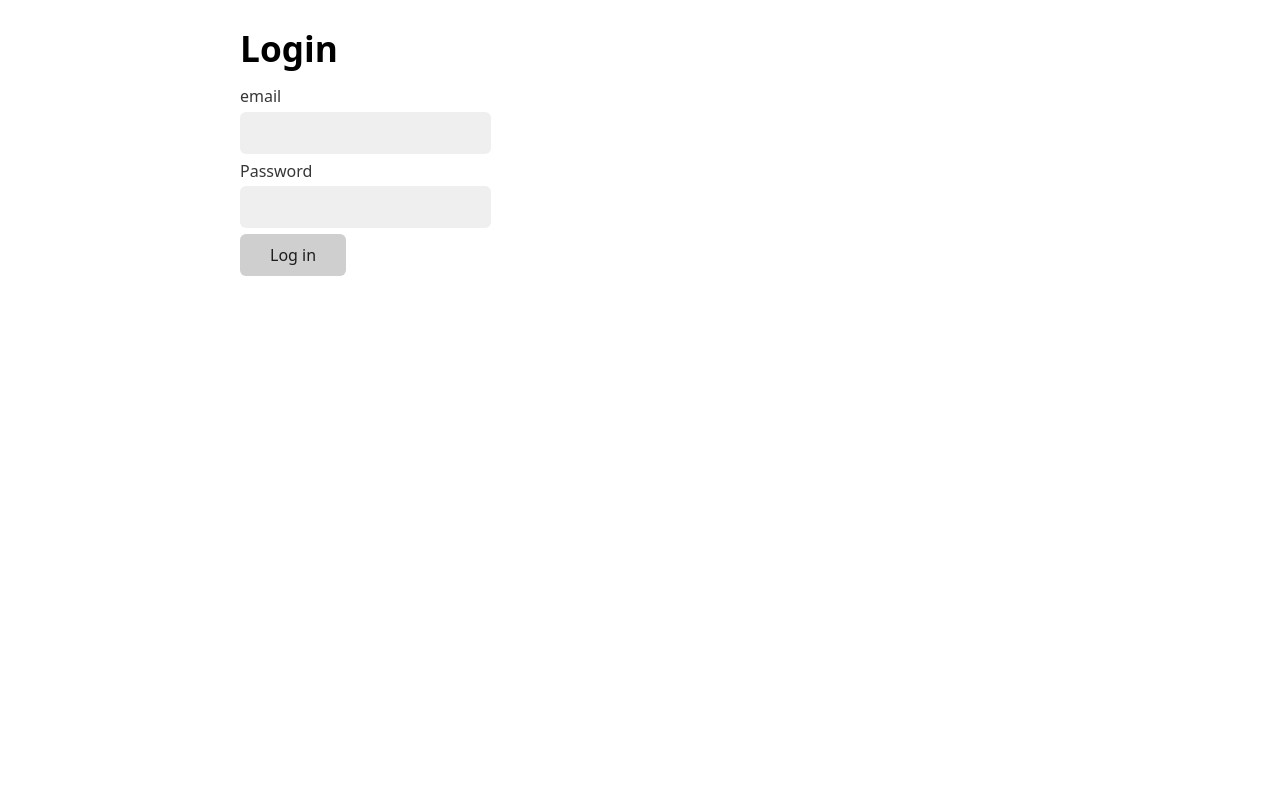
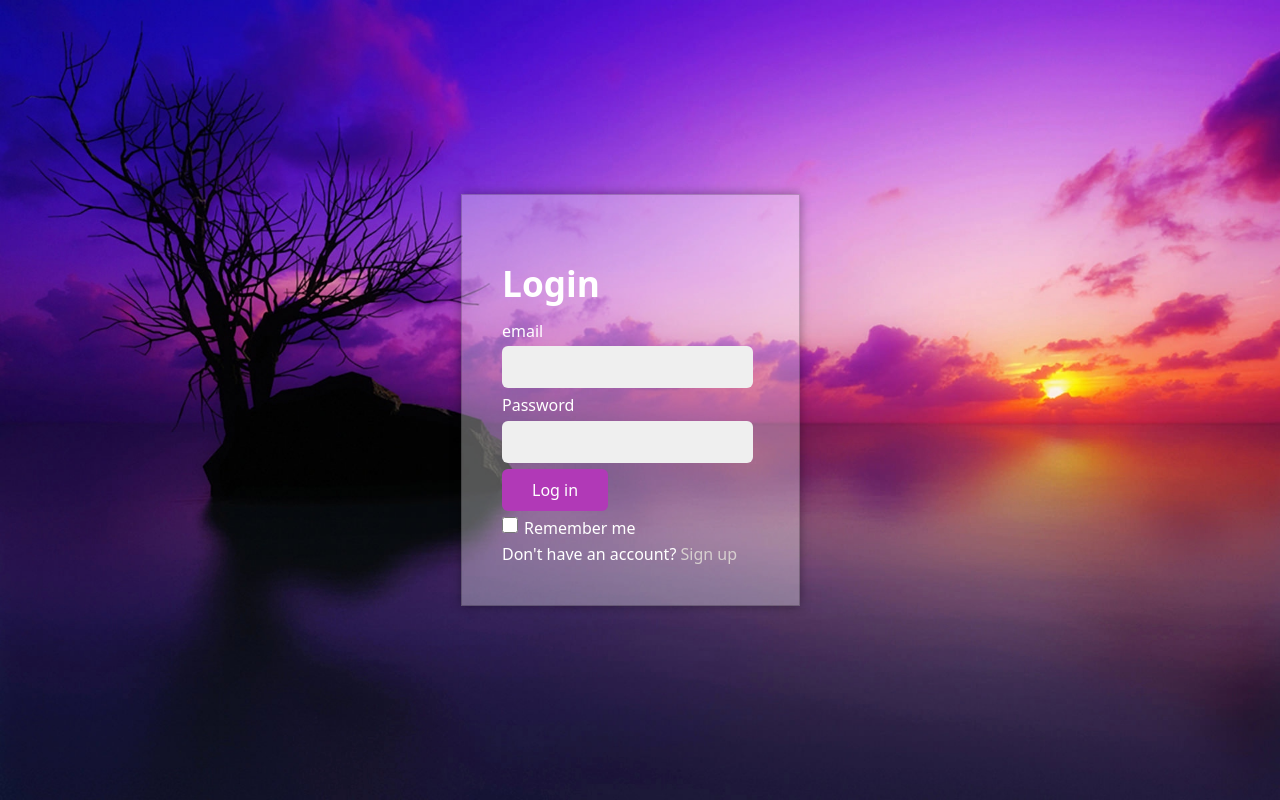
Before and after one commit to AlharethAlalawneh/Mini_Pro, a PHP site: page /login.php in a window 1280 px wide. Run offline with PHP 8.4, Linux system fonts and the light colour scheme.

Commit message:
finsh project

```diff
--- /dev/null
+++ b/css/style.css
@@ -0,0 +1,20 @@
+*{
+    margin: 0;
+    padding: 0;
+    box-sizing: border-box;
+  }
+  body{
+      overflow-y:auto;
+      overflow-x: hidden;
+      width: 100%;
+      height: 100vh;
+      background-image: url(./9.jpg);
+      background-size: cover;
+      background-position: center ;
+      color: white;
+  }
+
+  .form-img {
+    display: flex;
+    justify-content: space-evenly;
+  } */
--- a/login.php
+++ b/login.php
@@ -39,16 +39,47 @@ if ($_SERVER["REQUEST_METHOD"] === "POST") {
     <title>Login</title>
     <meta charset="UTF-8">
     <link rel="stylesheet" href="https://cdn.jsdelivr.net/npm/water.css@2/out/water.css">
+    <link rel="stylesheet" href="./css/style.css">
 </head>
+<style>
+        body {
+            margin: 0;
+            padding: 0;
+            display: flex;
+            justify-content: right;
+            align-items: center;
+            height: 100vh;
+            background-color: #f0f0f0;
+        }
+
+        .wrapper {
+            padding: 40px;
+            background-color: rgba(255, 255, 255, 0.32);
+            border: 1px solid rgba(0, 0, 0, 0.2);
+            box-shadow: 0px 0px 10px rgba(0, 0, 0, 0.36);
+        }
+        button{
+            background-color: #B139B7;
+            border: none;
+        }
+
+        button:hover {
+            background-color: black;
+        }
+      button a {
+        color: #ffffff;
+      }
+    </style>
 <body>
 
-    <h1>Login</h1>
 
+<section class="wrapper">
     <?php if ($is_invalid): ?>
         <em>Invalid login</em>
     <?php endif; ?>
 
     <form method="post">
+    <h1 style="color: white;">Login</h1>
         <label for="email">email</label>
         <input type="email" name="email" id="email"
                value="<?= htmlspecialchars($_POST["email"] ?? "") ?>">
@@ -56,8 +87,16 @@ if ($_SERVER["REQUEST_METHOD"] === "POST") {
         <label for="password">Password</label>
         <input type="password" name="password" id="password">
 
-        <button>Log in</button>
+        <button style="color: #ffffff;">Log in</button>
+        <div class="remember-forgot">
+            <label><input type="checkbox">Remember me </label>
+            <div class="login-register">
+                <p>Don't have an account? <a href="signup.html" class="register-link" style="color: rgb(215, 207, 207);">Sign up</a> </p>
+
+
+            </div>
+        </div>
     </form>
-
+</section>
 </body>
 </html>
--- a/signup-success.html
+++ b/signup-success.html
@@ -4,13 +4,14 @@
     <title>Signup</title>
     <meta charset="UTF-8">
     <link rel="stylesheet" href="https://cdn.jsdelivr.net/npm/water.css@2/out/water.css">
+    <link rel="stylesheet" href="./css/style.css">
 </head>
 <body>
 
     <h1>Signup</h1>
 
     <p>Signup successful.
-       You can now <a href="login.php">log in</a>.</p>
+       You can now <a href="login.php" style="color: rgb(215, 207, 207);">log in</a></p>
 
 </body>
 </html>
```
Also changed, not shown: index.php (+43 -5 lines), signup.html (+38 -4 lines), css/1.jpg (added), css/2.jpg (added), css/3.jpg (added), css/4.jpg (added), css/5.jpg (added), css/6.jpg (added), css/7.jpg (added), css/8.jpg (added), css/9.jpg (added), process-signup.php (line endings or trailing spaces).
